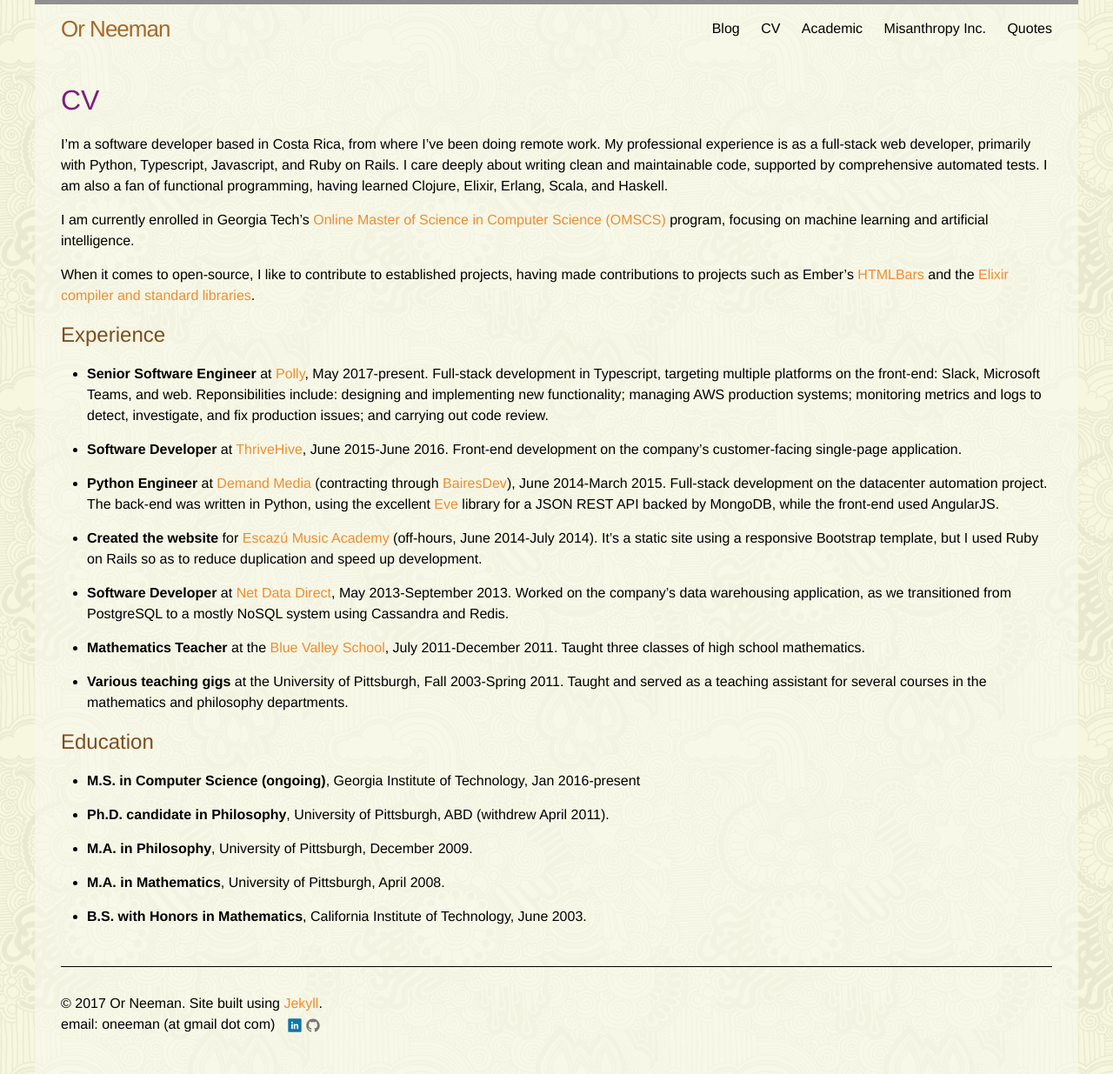
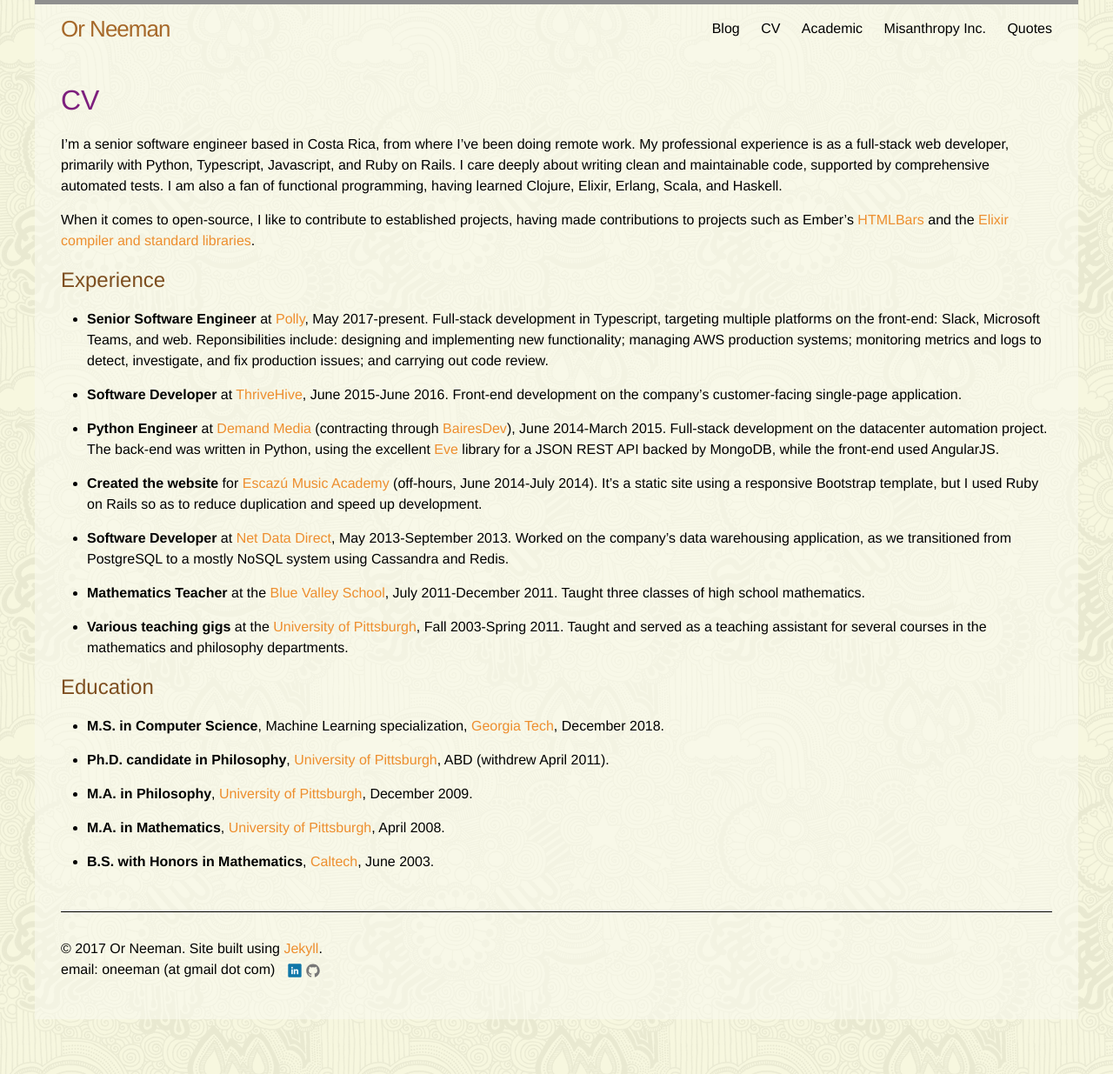
Before and after one commit to oneeman/oneeman.github.io, a Jekyll site: the page built from cv.md, in a window 1280 px wide. Shown: the whole page at 87% size. Built offline with Jekyll 4.4.1, drawn with Linux system fonts in a browser that asks for light colours; after the commit the page ends 1172 px from its top, so only the background shows below that.

Commit message:
Update CV

```diff
--- a/cv.md
+++ b/cv.md
@@ -6,14 +6,10 @@
 permalink: /cv/
 ---
 
-I'm a software developer based in Costa Rica, from where I've been doing remote work.  My professional experience is as
+I'm a senior software engineer based in Costa Rica, from where I've been doing remote work.  My professional experience is as
 a full-stack web developer, primarily with Python, Typescript, Javascript, and Ruby on Rails.  I care deeply about writing
 clean and maintainable code, supported by comprehensive automated tests.  I am also a fan of functional programming,
 having learned Clojure, Elixir, Erlang, Scala, and Haskell.
-
-I am currently enrolled in Georgia Tech's
-[Online Master of Science in Computer Science (OMSCS)](http://www.omscs.gatech.edu/)
-program, focusing on machine learning and artificial intelligence.
 
 When it comes to open-source, I like to contribute to established projects, having made contributions to projects such
 as Ember's [HTMLBars](http://github.com/tildeio/htmlbars) and the
@@ -49,17 +45,17 @@
 * **Mathematics Teacher** at the [Blue Valley School](http://www.bluevalley.ed.cr/), July 2011-December 2011.  Taught
 three classes of high school mathematics.
 
-* **Various teaching gigs** at the University of Pittsburgh, Fall 2003-Spring 2011.  Taught and served as a teaching
+* **Various teaching gigs** at the [University of Pittsburgh](https://www.pitt.edu), Fall 2003-Spring 2011.  Taught and served as a teaching
 assistant for several courses in the mathematics and philosophy departments.
 
 ## Education
 
-* **M.S. in Computer Science (ongoing)**, Georgia Institute of Technology, Jan 2016-present
+* **M.S. in Computer Science**, Machine Learning specialization, [Georgia Tech](https://gatech.edu), December 2018.
 
-* **Ph.D. candidate in Philosophy**, University of Pittsburgh, ABD (withdrew April 2011).
+* **Ph.D. candidate in Philosophy**, [University of Pittsburgh](https://www.pitt.edu), ABD (withdrew April 2011).
 
-* **M.A. in Philosophy**, University of Pittsburgh, December 2009.
+* **M.A. in Philosophy**, [University of Pittsburgh](https://www.pitt.edu), December 2009.
 
-* **M.A. in Mathematics**, University of Pittsburgh, April 2008.
+* **M.A. in Mathematics**, [University of Pittsburgh](https://www.pitt.edu), April 2008.
 
-* **B.S. with Honors in Mathematics**, California Institute of Technology, June 2003.
+* **B.S. with Honors in Mathematics**, [Caltech](https://www.caltech.edu), June 2003.
```
